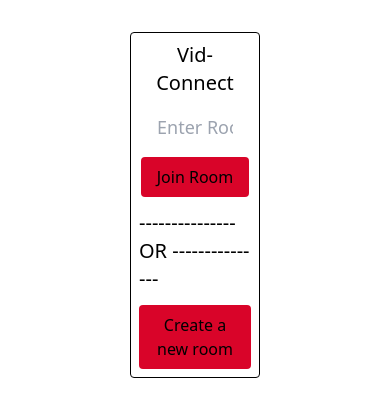
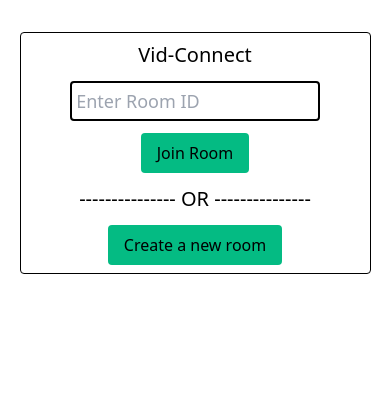
Before and after one commit to mdtalha109/vid-connect, a Next.js app: page / in a window 390 px wide. Shown: the top 416 px of the page. Built offline with nearby package versions, Linux system fonts and the light colour scheme; no server answers.

Commit message:
style: fixed style issue and mobile responsive

```diff
--- a/component/CopyRoomId/index.module.css
+++ b/component/CopyRoomId/index.module.css
@@ -1,5 +1,5 @@
 .copyContainer {
-    @apply flex flex-col absolute text-white border border-white rounded p-2;
+    @apply flex flex-col absolute  border  rounded p-2;
     left: 30px;
     bottom: 100px;
 
--- a/styles/home.module.css
+++ b/styles/home.module.css
@@ -1,5 +1,5 @@
 .homeContainer {
-    @apply w-4/12 mx-auto p-2 border border-black rounded mt-8 text-black flex flex-col items-center;
+    @apply md:w-4/12 w-[90vw] mx-auto p-2 border border-black rounded mt-8 text-black flex flex-col items-center;
 
     h1 {
       @apply text-xl text-center;
@@ -13,7 +13,7 @@
       @apply flex flex-col items-center mt-3 w-full;
 
       input {
-        @apply text-black text-lg p-1 rounded w-9/12 mb-3 border-black outline-black;
+        @apply text-black text-lg p-1 rounded w-9/12 mb-3 border-2 border-black outline-black;
       }
     }
 
--- a/tailwind.config.js
+++ b/tailwind.config.js
@@ -15,7 +15,7 @@ module.exports = {
       colors: {
         prime: '#212529',
         secondary: '#343a40',
-        buttonPrimary: '#d90429'
+        buttonPrimary: '#04BB83'
       }
     },
   },
```
Also changed, not shown: styles/room.module.css (+20 -1 lines).
